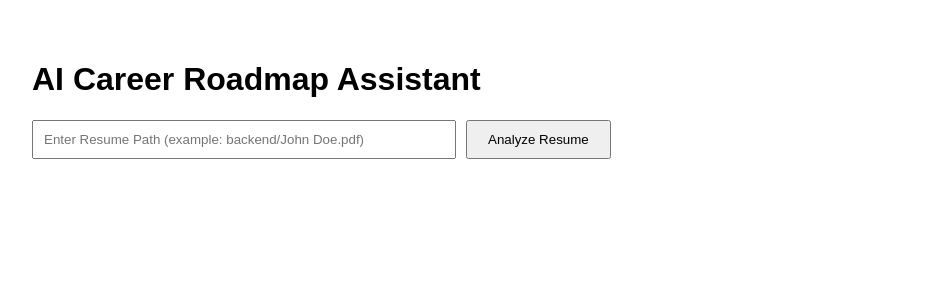
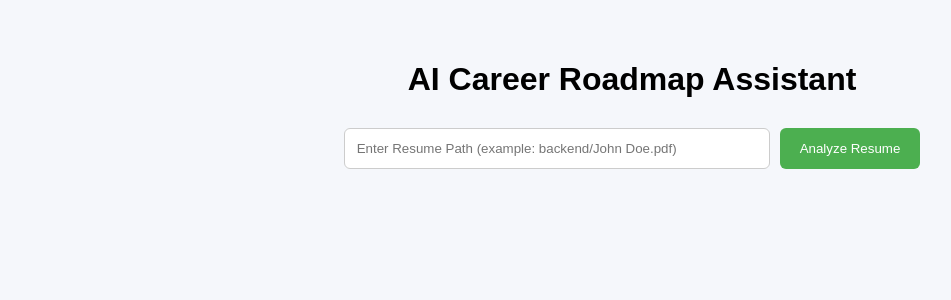
Before and after one commit to dinesh1583/career-roadmap-ai, a React (Create React App) app in the folder frontend/: page / in a window 1280 px wide. Shown: the top 300 px of the page, without its empty margins (8-959 px from the left). Built offline with nearby package versions, Linux system fonts and the light colour scheme.

Commit message:
Day 12: Improved UI with result cards and professional layout

```diff
--- a/frontend/src/App.css
+++ b/frontend/src/App.css
@@ -1,38 +1,64 @@
-.App {
-  text-align: center;
+body {
+  margin: 0;
+  font-family: Arial, sans-serif;
+  background: #f5f7fb;
 }
 
-.App-logo {
-  height: 40vmin;
-  pointer-events: none;
+.container {
+  max-width: 1000px;
+  margin: auto;
+  padding: 40px;
 }
 
-@media (prefers-reduced-motion: no-preference) {
-  .App-logo {
-    animation: App-logo-spin infinite 20s linear;
-  }
+.title {
+  text-align: center;
+  margin-bottom: 30px;
 }
 
-.App-header {
-  background-color: #282c34;
-  min-height: 100vh;
+.input-section {
   display: flex;
-  flex-direction: column;
-  align-items: center;
   justify-content: center;
-  font-size: calc(10px + 2vmin);
-  color: white;
+  margin-bottom: 40px;
 }
 
-.App-link {
-  color: #61dafb;
+input {
+  width: 400px;
+  padding: 12px;
+  border: 1px solid #ccc;
+  border-radius: 6px;
 }
 
-@keyframes App-logo-spin {
-  from {
-    transform: rotate(0deg);
-  }
-  to {
-    transform: rotate(360deg);
-  }
+button {
+  margin-left: 10px;
+  padding: 12px 20px;
+  background: #4CAF50;
+  border: none;
+  color: white;
+  border-radius: 6px;
+  cursor: pointer;
 }
+
+button:hover {
+  background: #45a049;
+}
+
+.result-container {
+  display: grid;
+  grid-template-columns: repeat(2, 1fr);
+  gap: 20px;
+}
+
+.card {
+  background: white;
+  padding: 20px;
+  border-radius: 8px;
+  box-shadow: 0 2px 10px rgba(0,0,0,0.1);
+}
+
+.card h2 {
+  margin-top: 0;
+}
+
+ul {
+  padding-left: 20px;
+}
--- a/frontend/src/App.js
+++ b/frontend/src/App.js
@@ -1,4 +1,5 @@
 import React, { useState } from "react";
+import "./App.css";
 
 function App() {
 
@@ -16,18 +17,15 @@ function App() {
 
       const response = await fetch(
         `http://127.0.0.1:8000/analyze_resume/?file_path=${resumePath}`,
-        {
-          method: "POST"
-        }
+        { method: "POST" }
       );
 
       const data = await response.json();
-
       setResult(data);
 
     } catch (error) {
 
-      console.error("Error analyzing resume:", error);
+      console.error(error);
       alert("Error analyzing resume");
 
     }
@@ -35,56 +33,78 @@ function App() {
   };
 
   return (
-    <div style={{ padding: "40px", fontFamily: "Arial" }}>
+    <div className="container">
 
-      <h1>AI Career Roadmap Assistant</h1>
+      <h1 className="title">AI Career Roadmap Assistant</h1>
+
+      <div className="input-section">
 
         <input
           type="text"
           placeholder="Enter Resume Path (example: backend/John Doe.pdf)"
           value={resumePath}
           onChange={(e) => setResumePath(e.target.value)}
-        style={{ width: "400px", padding: "10px" }}
         />
 
-      <button
-        onClick={analyzeResume}
-        style={{ marginLeft: "10px", padding: "10px 20px" }}
-      >
-        Analyze Resume
-      </button>
+        <button onClick={analyzeResume}>Analyze Resume</button>
+
+      </div>
 
       {result && (
 
-        <div style={{ marginTop: "30px" }}>
+        <div className="result-container">
 
-          <h2>Analysis Result</h2>
+          <div className="card">
 
-          <p><b>Recommended Career:</b> {result.recommended_career}</p>
-          <p><b>Match Score:</b> {result.match_score}%</p>
+            <h2>Recommended Career</h2>
+            <p>{result.recommended_career}</p>
 
-          <h3>Detected Skills</h3>
+          </div>
+
+          <div className="card">
+
+            <h2>Match Score</h2>
+            <p>{result.match_score}%</p>
+
+          </div>
+
+          <div className="card">
+
+            <h2>Detected Skills</h2>
+
             <ul>
               {result.detected_skills.map((skill, index) => (
                 <li key={index}>{skill}</li>
               ))}
             </ul>
 
-          <h3>Missing Skills</h3>
+          </div>
+
+          <div className="card">
+
+            <h2>Missing Skills</h2>
+
             <ul>
-            {result.missing_skills.map((skill, index) => (
+              {result.missing_skills.slice(0,10).map((skill, index) => (
                 <li key={index}>{skill}</li>
               ))}
             </ul>
 
-          <h3>Roadmap</h3>
+          </div>
+
+          <div className="card">
+
+            <h2>Career Roadmap</h2>
+
             <ul>
-            {result.roadmap.map((step, index) => (
+              {result.roadmap.slice(0,6).map((step, index) => (
                 <li key={index}>
-                <b>{step.phase}</b> - {step.goal}
+                  <b>{step.phase}</b> — {step.goal}
                 </li>
               ))}
             </ul>
+
+          </div>
 
         </div>
 
```
Lines whose indentation alone changed are shown as unchanged.
